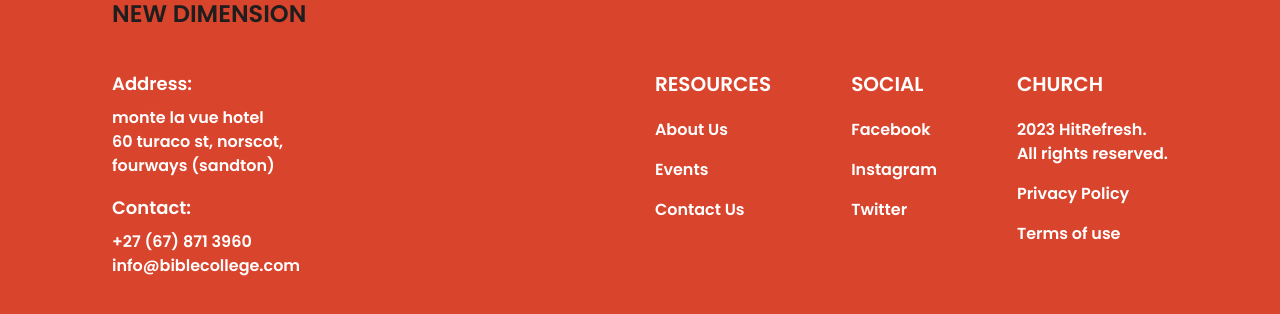
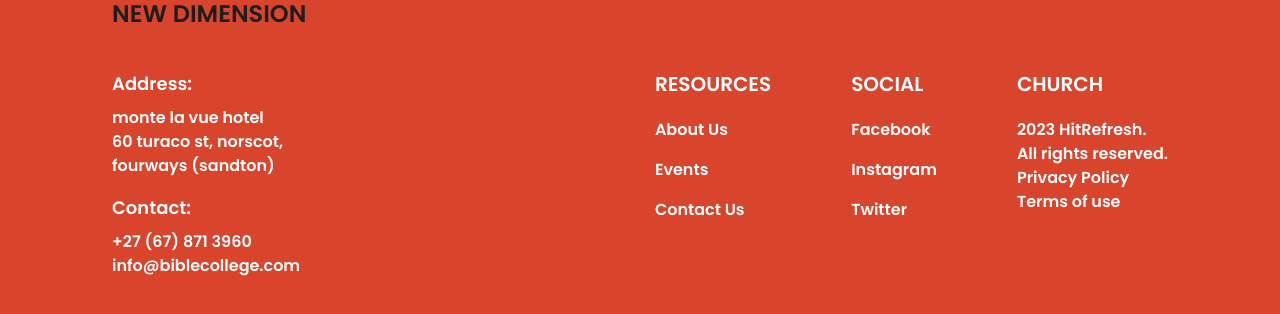
Before and after one commit to maktopdawg/new_dimension_church, a Next.js app: page / in a window 1280 px wide. Shown: the part 2680-2994 px from the top of the page. Built offline with nearby package versions, Linux system fonts and the light colour scheme.

Commit message:
Fixed errors

```diff
--- a/src/components/CallToAction.tsx
+++ b/src/components/CallToAction.tsx
@@ -9,7 +9,7 @@ const CallToAction = () => {
 
                 <p className='text-center'>We are teachers of the Word of God with simplicity & practicality demonstrating the power of the kingdom of Heaven here on Earth</p>
 
-                <p className='text-center'>To impact lives of families and individuals, with God's word that begins to change the city of Fourways to a city that loves and serves God's purpose.</p>
+                <p className='text-center'>To impact lives of families and individuals, with God&apos;s word that begins to change the city of Fourways to a city that loves and serves God&apos;s purpose.</p>
 
                 <Link href='#'><h2 className='border w-44 p-3 text-center rounded-3xl text-white hover:bg-white hover:text-secondary transition duration-300 ease-in-out'>Read More</h2></Link>
             </div>
--- a/src/components/Footer.tsx
+++ b/src/components/Footer.tsx
@@ -1,11 +1,10 @@
 import React from 'react'
 import Link from 'next/link'
 
-let address = <span>2023 HitRefresh. <b/><br/>All rights reserved.</span>
+let address = <span></span>
 const footer_elements = [
     ['About Us', 'Events', 'Contact Us'],
     ['Facebook', 'Instagram', 'Twitter'],
-    [address, 'Privacy Policy', 'Terms of use']
 ]
 
 const Footer = () => {
@@ -36,22 +35,22 @@ const Footer = () => {
                     <ul>
                         <h3 className='mb-5 font-bold uppercase text-xl'>Resources</h3>
                         {footer_elements[0].map((item) => (
-                            <Link href="#"><li key={Date.now()} className='mb-4'>{item}</li></Link>
+                            <li key={item} className='mb-4'><Link href="#">{item}</Link></li>
                         ))}
                     </ul>
 
                     <ul>
                         <h3 className='mb-5 font-bold uppercase text-xl'>Social</h3>
                         {footer_elements[1].map((item) => (
-                            <Link href="#"><li key={Date.now()} className='mb-4'>{item}</li></Link>
+                            <li key={item} className='mb-4'><Link href="#">{item}</Link></li>
                         ))}
                     </ul>
 
                     <ul>
                         <h3 className='mb-5 font-bold uppercase text-xl'>Church</h3>
-                        {footer_elements[2].map((item) => (
-                            <Link href="#"><li key={Date.now()} className='mb-4'>{item}</li></Link>
-                        ))}
+                        <li>2023 HitRefresh. <b/><br/>All rights reserved.</li>
+                        <li>Privacy Policy</li>
+                        <li>Terms of use</li>
                     </ul>
                 </section>
             </section>
--- a/src/components/HeaderContent.tsx
+++ b/src/components/HeaderContent.tsx
@@ -5,7 +5,7 @@ const HeaderContent = () => {
     const content = (
         <section className='mt-[-5rem] sm:mt-[-11rem] flex flex-col items-center p-5 gap-4'>
             <h1 className='text-center text-white uppercase font-bold text-4xl md:text-7xl'>Transforming Lives</h1>
-            <h2 className='text-primary capitalize font-bold text-lg md:text-3xl text-center'>To Influence The World For God's Kingdom</h2>
+            <h2 className='text-primary capitalize font-bold text-lg md:text-3xl text-center'>To Influence The World For God&apos;s Kingdom</h2>
             <h2 className='uppercase font-bold text-lg text-center text-white block md:hidden'>Sunday Services: 11:00 - 12:30</h2>
             <Link href='#'><h2 className='border w-44 p-3 text-center rounded-3xl text-white hover:bg-white hover:text-secondary transition duration-300 ease-in-out'>Join Us</h2></Link>
         </section>
--- a/src/components/Navbar.tsx
+++ b/src/components/Navbar.tsx
@@ -21,7 +21,7 @@ const Navbar = () => {
                     <section className='flex gap-9 items-center'>
                         <ul className='hidden md:flex gap-5'>
                             {menu_elements.map((item) => (
-                                <Link href="#"><li key={item} className='text-base text-white'>{item}</li></Link>
+                                <Link key={item} href="#"><li className='text-base text-white'>{item}</li></Link>
                             ))}
                         </ul>
 
```
